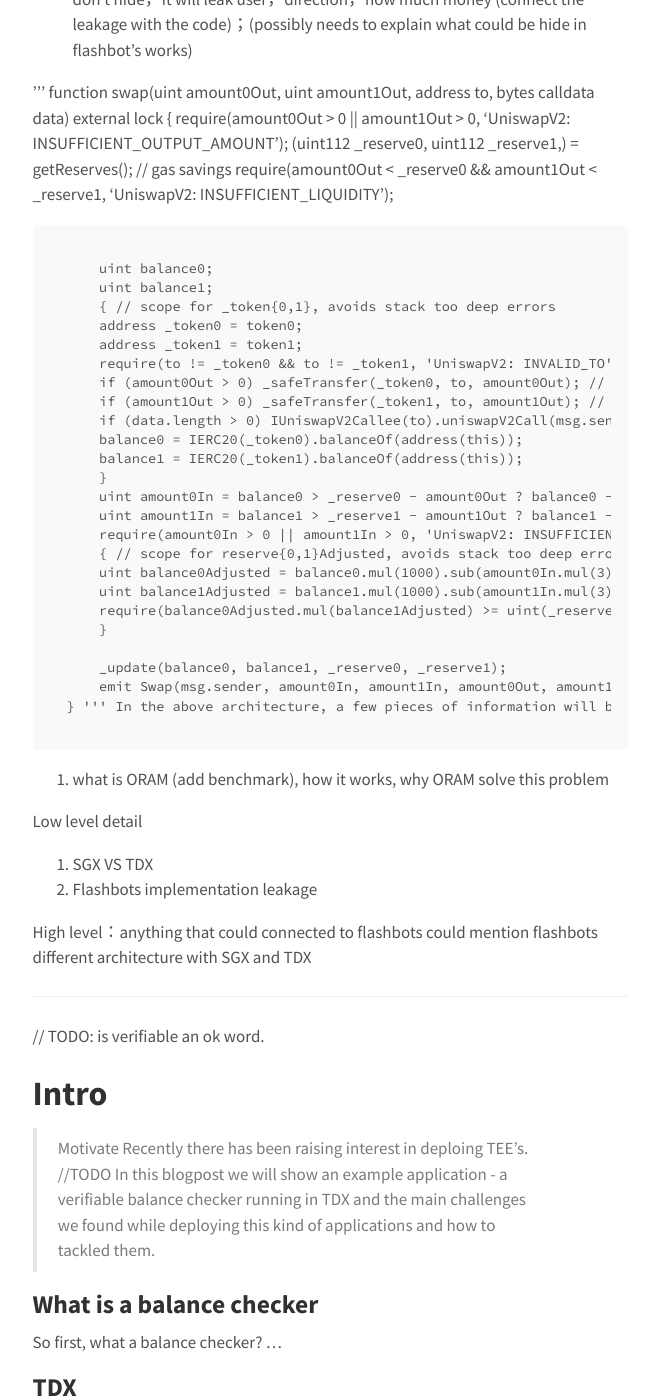
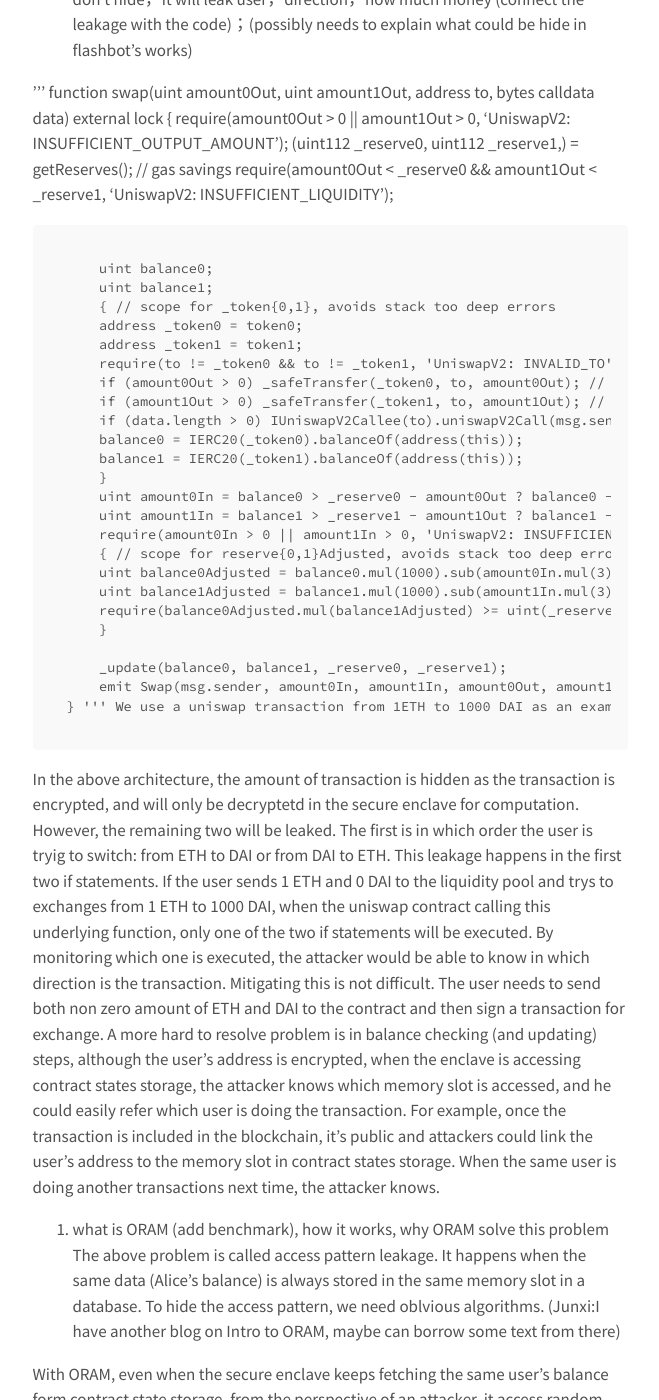
Before and after one commit to obliviouslabs/ObliviousSTL, a Jekyll site: the page built from blog/_posts/2025-03-10-tdx-balance-checker.md, in a window 1280 px wide and 1400 px high, scrolled down 944 px. Shown: the whole window, without its empty margins (310-969 px from the left). Built offline with Jekyll 4.4.1, drawn with Linux system fonts in a browser that asks for light colours; nearby versions of some CDN libraries; our own code applies the rules of GitHub Pages for plain Markdown files; some of the changed text lies outside the part shown.

Commit message:
flashbot draft

```diff
--- a/blog/_posts/2025-03-10-tdx-balance-checker.md
+++ b/blog/_posts/2025-03-10-tdx-balance-checker.md
@@ -19,7 +19,8 @@ After the block builders selected a set of transactions based on the gas fee, th
    2. send the 1000 DAI to the user by increamenting the user's balance in DAI in the liquiity pool by 1000
 In the above two steps, the secure enclave needs to access contract state storage, which is sotred ouside secure enclave. If all transactions are executed succesfully by the seucure enclave, it will generate attestation on the succesful execution, and block builders will be able to send the encrypted block along with the attestation to validators for proposing.
 
-2. Explain why without ORAM will cause leak info，use uniswap contract，if don't hide，it will leak user，direction，how much money (connect the leakage with the code)；(possibly needs to explain what could be hide in flashbot's works)
+
+1. Explain why without ORAM will cause leak info，use uniswap contract，if don't hide，it will leak user，direction，how much money (connect the leakage with the code)；(possibly needs to explain what could be hide in flashbot's works)
 
 '''
 function swap(uint amount0Out, uint amount1Out, address to, bytes calldata data) external lock {
@@ -52,12 +53,18 @@ function swap(uint amount0Out, uint amount1Out, address to, bytes calldata data)
         emit Swap(msg.sender, amount0In, amount1In, amount0Out, amount1Out, to);
     }
 '''
-In the above architecture, a few pieces of information will be leaked. The first is in which order the user is tryig to switch: from ETH to DAI or DAI to ETH. This leakage happens in the first two if statements. If the user sends 1 DAI
+We use a uniswap transaction from 1ETH to 1000 DAI as an example. We call this a private order flow if three pieces of information could be hidden: who is making the transaction, in which order, and in what amount.
 
-
+In the above architecture, the amount of transaction is hidden as the transaction is encrypted, and will only be decryptetd in the secure enclave for computation. However, the remaining two will be leaked. The first is in which order the user is tryig to switch: from ETH to DAI or from DAI to ETH. This leakage happens in the first two if statements. If the user sends 1 ETH and 0 DAI to the liquidity pool and trys to exchanges from 1 ETH to 1000 DAI, when the uniswap contract calling this underlying function, only one of the two if statements will be executed. By monitoring which one is executed, the attacker would be able to know in which direction is the transaction.
+Mitigating this is not difficult. The user needs to send both non zero amount of ETH and DAI to the contract and then sign a transaction for exchange.
+A more hard to resolve problem is in balance checking (and updating) steps, although the user's address is encrypted, when the enclave is accessing contract states storage, the attacker knows which memory slot is accessed, and he could easily refer which user is doing the transaction. For example, once the transaction is included in the blockchain, it's public and attackers could link the user's address to the memory slot in contract states storage. When the same user is doing another transactions next time, the attacker knows.
 
 
 1. what is ORAM (add benchmark), how it works, why ORAM solve this problem
+The above problem is called access pattern leakage. It happens when the same data (Alice's balance) is always stored in the same memory slot in a database. To hide the access pattern, we need oblvious algorithms.
+(Junxi:I have another blog on Intro to ORAM, maybe can borrow some text from there)
+
+With ORAM, even when the secure enclave keeps fetching the same user's balance form contract state storage, from the perspective of an attacker, it access random memory slot each time. In this way, we hide the user who is making a exchange.
 
 Low level detail
 1. SGX VS TDX
```
